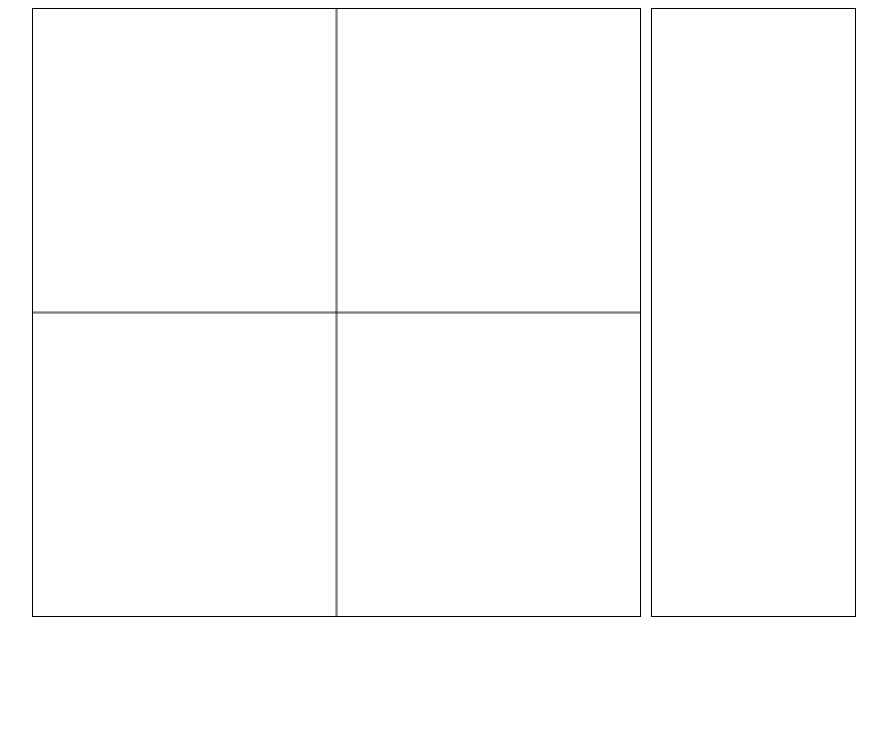
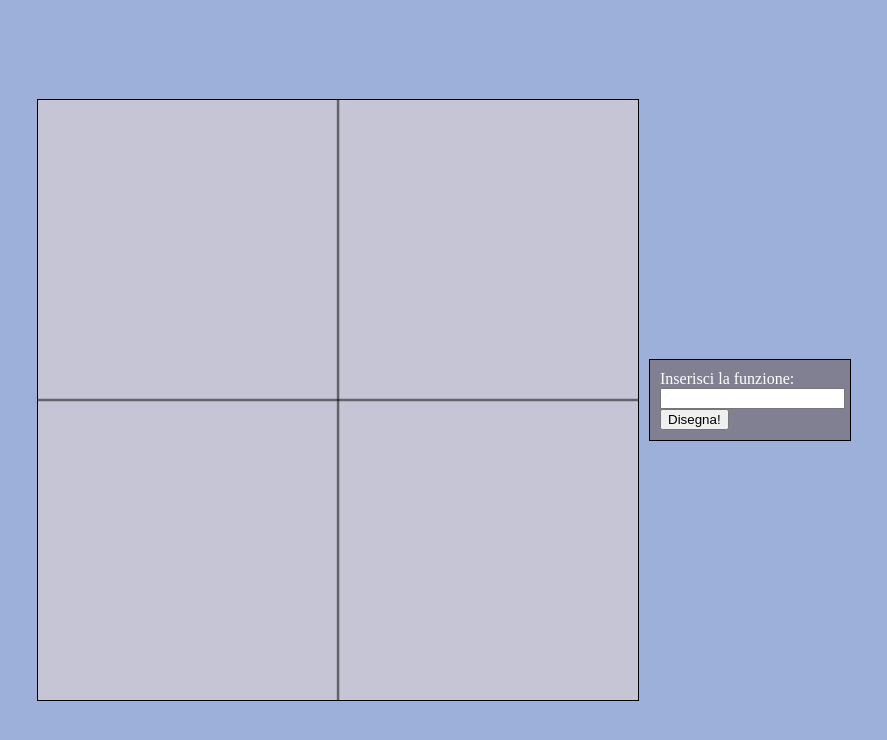
Before and after one commit to greha0/HTML_geogebra, a plain HTML site: page index.html in a window 1280 px wide. Shown: the whole page, without its empty margins (196-1083 px from the left). Drawn offline with Linux system fonts and the light colour scheme.

Commit message:
Canvas finito

```diff
--- a/index.html
+++ b/index.html
@@ -1,85 +1,113 @@
-<html>
+<!DOCTYPE html>
+<html lang="it">
 <head>
+    <meta charset="UTF-8">
     <meta name="viewport" content="width=device-width, initial-scale=1.0">
+    <title>Grafico Funzione</title>
     <style>
-            #myCanvas{
-                border: 1px solid black;
-                width: 60%;
+        body {
+            display: flex;
+            justify-content: center;
+            align-items: center;
+            height: 100vh;
+            margin: 0;
+            background-color: #9cb0da;
         }
 
-            .cont{
+        .cont {
             display: flex;
             justify-content: center;
-                width: 80%;
-                height: fit-content;
-                margin: 0 auto;
+            align-items: center;
+            width: 90%;
+            max-width: 900px;
         }
 
-            .menu{
+        canvas {
+            border: 1px solid black;
+            width: 70%;
+            max-width: 600px;
+            height: auto;
+            background-color: rgb(197, 197, 214);
+        }
+
+        .menu {
             border: 1px solid black;
             width: 20%;
-                margin-left: 1%;
-            }
-
-            @media screen and(max-height: 800px){
-                .cont{
-                   width: 100%;
-                }
-
+            padding: 10px;
+            margin-left: 10px;
+            background-color: rgb(128, 128, 146);
+            color: white;
         }
     </style>
 </head>
 <body>
     <div class="cont">
-            <canvas id="myCanvas" width="500" height="500"> </canvas>
-            <div class="menu"></div>
+        <canvas id="myCanvas"></canvas>
+        <div class="menu">
+            <form>
+                <label> Inserisci la funzione: </label>
+                <input type="text" id="funz">
+                <input type="button" value="Disegna!" onclick="geogebra()">
+            </form>
         </div>
-    </body>
+    </div>
+
     <script>
-        var myCanvas = document.getElementById("myCanvas");
-        var ctx = myCanvas.getContext('2d');
-        var dimensioniCanvas = 500; //Do per scontato che sia un quadrato
-        var unitaCanvas = 20; //Quanto vale ogni unità sul canvas
-        var unitaPixel = dimensioniCanvas / unitaCanvas; //Quanto vale ogni unità sullo schermo
-        var origineX = -(-10) * unitaPixel;
-        var origineY = 499 - (-(-10) * unitaPixel);
-        var valoreX = 2, //Quanto aumenta
-            valoreY = 0; //Soluzione della funzione
-        var x = origineX + (valoreX * unitaCanvas);
-        var y = origineY - (valoreY * unitaCanvas);
-        var funzione = "x+1";
+        const canvas = document.getElementById("myCanvas");
+        const ctx = canvas.getContext("2d");
+
+        canvas.width = 500;
+        canvas.height = 500;
+
+        const dimCanvas = 500;
+        const unitaCanvas = 20;
+        const unitaPixel = dimCanvas / unitaCanvas;
+        const origineX = canvas.width / 2;
+        const origineY = canvas.height / 2;
+
+        function creaAssi(){
+            ctx.strokeStyle = "black";
+            ctx.lineWidth = 1;
+
+            // Asse X
+            ctx.beginPath();
+            ctx.moveTo(0, origineY);
+            ctx.lineTo(canvas.width, origineY);
+            ctx.stroke();
+
+            // Asse Y
+            ctx.beginPath();
+            ctx.moveTo(origineX, 0);
+            ctx.lineTo(origineX, canvas.height);
+            ctx.stroke();
+        }
+
+        function geogebra(){
+            const funzione = document.getElementById("funz").value;
 
 
-        function creaAssi(){
-            ctx.beginPath();
-            ctx.moveTo(0, 250);
-            ctx.lineTo(500,250);
-            ctx.stroke();
-            ctx.closePath();
+            ctx.clearRect(0, 0, canvas.width, canvas.height);
+            creaAssi();
 
             ctx.beginPath();
-            ctx.moveTo(250, 0);
-            ctx.lineTo(250, 500);
-            ctx.stroke();
-            ctx.closePath();
+            let primoPunto = true;
+
+            for(let i = -10; i <= 10; i += 0.1){
+                const x = origineX + i * unitaPixel;
+                const y = origineY - (eval(funzione.replace("x", i))) * unitaPixel;
+
+                if (primoPunto) {
+                    ctx.moveTo(x, y);
+                    primoPunto = false;
+                } else {
+                    ctx.lineTo(x, y);
+                }
             }
 
-        valoreY = eval(funzione.replace("x", 2));
-        alert(valoreY);
-        /*for(var i = 0; i<dimensioniCanvas/2; i+=valoreX){
-            valoreY = eval(funzione.replace("x", i))
-            alert(valoreY);
-            x = origineX + (valoreX * unitaCanvas);
-            y = origineY - (valoreY * unitaCanvas);
-            if(i==0){
-                ctx.moveTo(x);
+            ctx.stroke();
         }
-        }*/
 
         creaAssi();
-
-
-
-
     </script>
+</body>
 </html>
```
Lines whose indentation alone changed are shown as unchanged.
